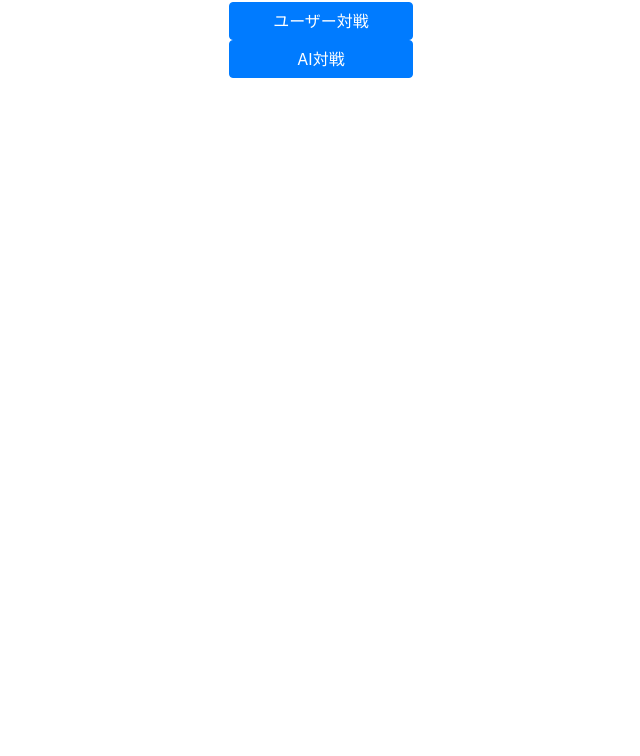
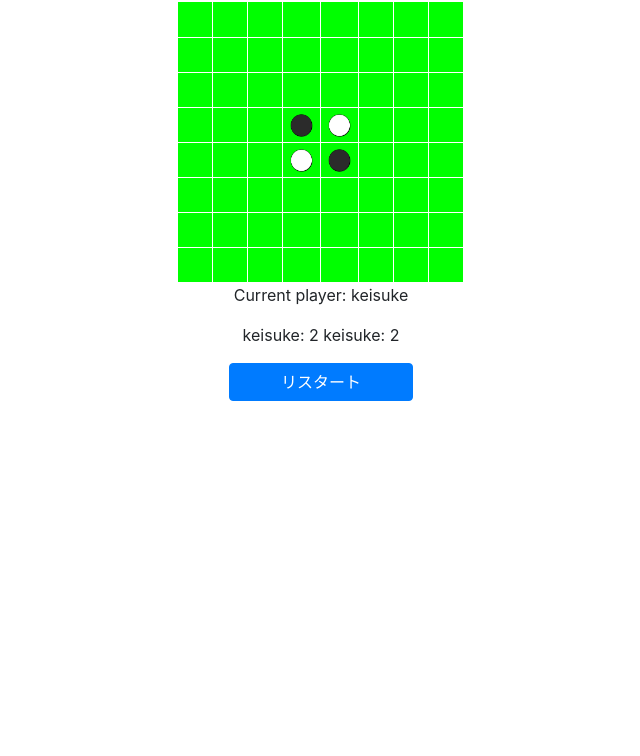
Before and after one commit to keisuke713/othello, a plain HTML site: page othello.html in a window 1280 px wide. Shown: the part 44-800 px from the top of the page, without its empty margins (319-959 px from the left). Drawn offline with nearby package versions, Linux system fonts and the light colour scheme.

Commit message:
メイン画面のhtmlのデモを作成

```diff
--- a/othello.css
+++ b/othello.css
@@ -0,0 +1,14 @@
+table {
+    background:#00FF00;
+    margin:0 auto;
+}
+table td {
+    height:35px;
+    width:35px;
+    border-right:1px solid white;
+    border-bottom:1px solid white;
+}
+.stone {
+    width:  35px;
+    height: 25px;
+}
--- a/othello.html
+++ b/othello.html
@@ -14,6 +14,106 @@
 </head>
 <body>
     <div id="target" class="vh-100 bg-grey">
+        <div class="row align-middle">
+            <div class="col-sm-12 col-md-12 col-lg-12">
+                <div class="col-sm-12 col-md-12 col-lg-12 text-center">
+                    <h2>オセロゲーム</h2>
+                </div>
+                <div class="col-sm-12 col-md-12 col-lg-12 text-center">
+                    <table>
+                        <tr>
+                            <td></td>
+                            <td></td>
+                            <td></td>
+                            <td></td>
+                            <td></td>
+                            <td></td>
+                            <td></td>
+                            <td></td>
+                        </tr>
+                        <tr>
+                            <td></td>
+                            <td></td>
+                            <td></td>
+                            <td></td>
+                            <td></td>
+                            <td></td>
+                            <td></td>
+                            <td></td>
+                        </tr>
+                        <tr>
+                            <td></td>
+                            <td></td>
+                            <td></td>
+                            <td></td>
+                            <td></td>
+                            <td></td>
+                            <td></td>
+                            <td></td>
+                        </tr>
+                        <tr>
+                            <td></td>
+                            <td></td>
+                            <td></td>
+                            <td><img src="black.png" class="stone"></td>
+                            <td><img src="white.png" class="stone"></td>
+                            <td></td>
+                            <td></td>
+                            <td></td>
+                        </tr>
+                        <tr>
+                            <td></td>
+                            <td></td>
+                            <td></td>
+                            <td><img src="white.png" class="stone"></td>
+                            <td id="a" data-row="3" data-col="3"><img src="black.png" class="stone"></td>
+                            <td></td>
+                            <td></td>
+                            <td></td>
+                        </tr>
+                        <tr>
+                            <td></td>
+                            <td></td>
+                            <td></td>
+                            <td></td>
+                            <td></td>
+                            <td></td>
+                            <td></td>
+                            <td></td>
+                        </tr>
+                        <tr>
+                            <td></td>
+                            <td></td>
+                            <td></td>
+                            <td></td>
+                            <td></td>
+                            <td></td>
+                            <td></td>
+                            <td></td>
+                        </tr>
+                        <tr>
+                            <td></td>
+                            <td></td>
+                            <td></td>
+                            <td></td>
+                            <td></td>
+                            <td></td>
+                            <td></td>
+                            <td></td>
+                        </tr>
+                    </table>
+                </div>
+                <div class="col-sm-12 col-md-12 col-lg-12 text-center">
+                    <p>Current player: <span>keisuke</span></p>
+                </div>
+                <div class="col-sm-12 col-md-12 col-lg-12 text-center">
+                    <p><span>keisuke:</span> <span>2</span>&nbsp;<span>keisuke:</span> <span>2</span></p>
+                </div>
+                <div class="col-sim-2 col-md-2 col-lg-2 text-center" style="margin:0 auto;">
+                    <button type="button" class="btn btn-primary col-12" onclick='alert("restart"); return false;'>リスタート</button>
+                </div>
+            </div>
+        </div>
     </div>
 <script src="othello.js"></script>
 </body>
--- a/othello.js
+++ b/othello.js
@@ -1,10 +1,19 @@
-const config = {
-    "target": document.getElementById("target")
+class Config{
+    constructor(target, numberOfCells){
+        this.target        = target;
+        this.numberOfCells = numberOfCells;
+    }
+
+    getNumberOfEachStones(){
+        return this.numberOfCells / 2;
+    }
+
+    getNumberOfCellsPerEachRow(){
+        return Math.sqrt(this.numberOfCells);
+    }
 }
 
-const numberOfCells           = 64;
-const numberOfEachStones      = numberOfCells/2;
-const numberOfCellsPerEachRow = Math.sqrt(numberOfCells);
+const config = new Config(document.getElementById("target"), 64);
 
 let facilitator = null;
 
@@ -251,11 +260,13 @@ const initialGame = () => {
 
     facilitator = new Facilitator(users, board);
 
-    // まずはhtmlを作るんご
     // html作成
     // 石を配置
     // stoneのインスタンスにも石を置く
     // 得点板を更新
 }
 
-displayTopPage();
+// displayTopPage();
+
+document.getElementById("a").addEventListener("click", (event) => {
+})
```
